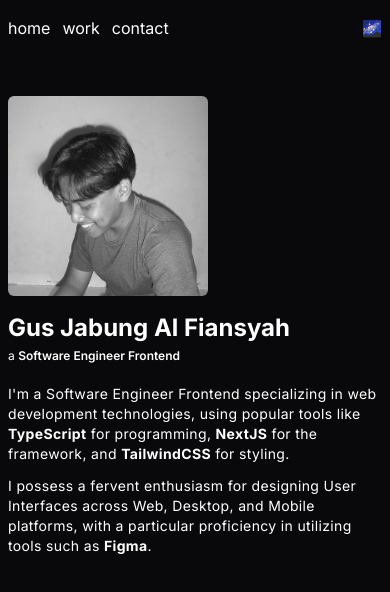
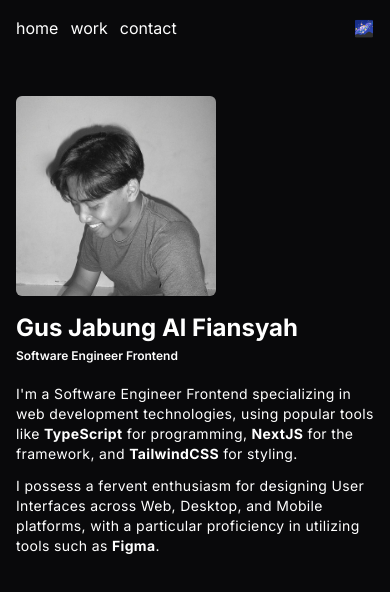
Before and after one commit to alfianvx/portofolio-website, a Next.js app: page / in a window 390 px wide. Shown: the top 592 px of the page. Built offline with nearby package versions, Linux system fonts and the light colour scheme.

Commit message:
fix(style): add more px for mobile views

```diff
--- a/src/app/page.tsx
+++ b/src/app/page.tsx
@@ -2,12 +2,12 @@ import Image from "next/image";
 
 export default function Home() {
   return (
-    <main className="max-w-2xl mx-auto min-h-screen mt-24 px-2 sm:px-0">
+    <main className="max-w-2xl mx-auto min-h-screen mt-24 px-4 sm:px-0">
       <section className="flex flex-col sm:flex-row sm:items-end space-x-0 space-y-4 sm:space-x-5 sm:space-y-0 mb-3 sm:mb-7">
         <Image alt="gus jabung al fiansyah - photo" src='/alfian-profile.jpg' width={200} height={450} className="rounded-md"/>
         <div>
         <h1 className="text-white text-2xl sm:text-4xl font-bold mb-1">Gus Jabung Al Fiansyah</h1>
-        <h3 className="text-white text-xs sm:text-md tracking-normal mb-2">a <span className="font-semibold">Software Engineer Frontend</span></h3>
+        <h3 className="text-white text-xs sm:text-md tracking-normal mb-2"><span className="font-semibold">Software Engineer Frontend</span></h3>
         </div>
       </section>
       <article>
--- a/src/components/header.tsx
+++ b/src/components/header.tsx
@@ -2,7 +2,7 @@ import Link from "next/link"
 import { NavLink } from "@/static"
 
 const Header = () => {
-    return <header className="w-full fixed top-0 bg-zinc-950 px-2 sm:px-0">
+    return <header className="w-full fixed top-0 bg-zinc-950 px-4 sm:px-0">
         <div className="max-w-2xl flex item-center justify-between text-white mx-auto py-4">
             <nav className="flex space-x-3">
                 {NavLink.map(({label, link}) => <Link key={label} href={link}>{label}</Link>)}
```
